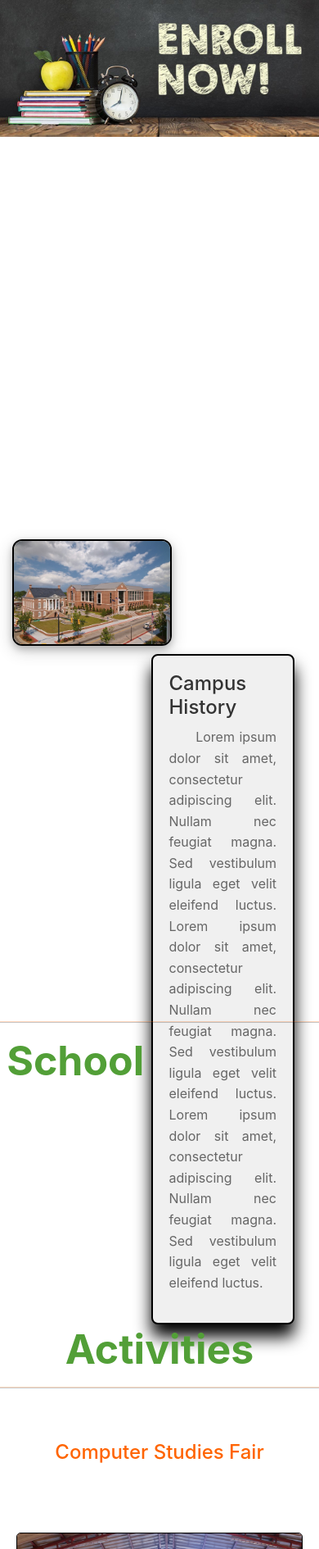
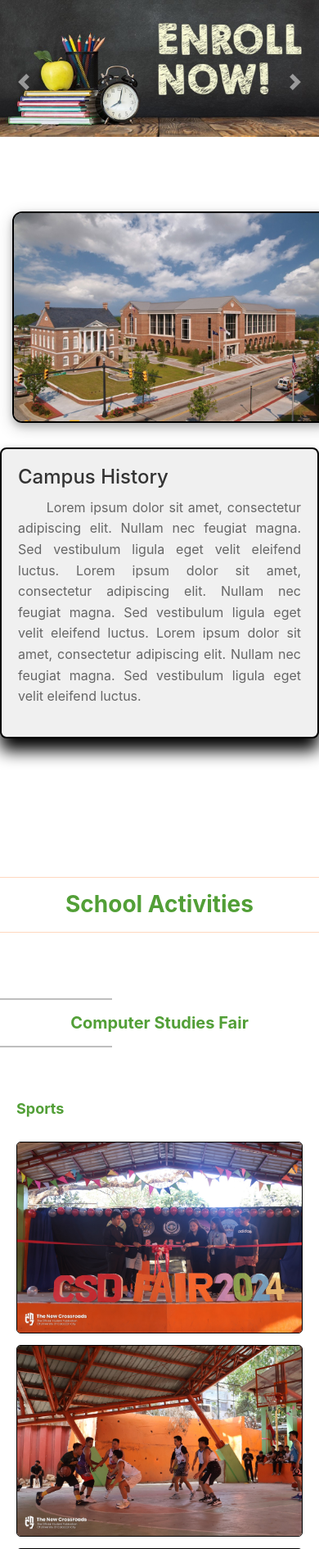
Before and after one commit to kaneki09999/enrollment-database, a PHP site: page / in a window 390 px wide; the page is wider, and only the part inside the window is pictured. Shown: the part 272-2162 px from the top of that part at 82% size. Run offline with PHP 8.4, Linux system fonts and the light colour scheme; some libraries are stand-ins or nearby versions.

Commit message:
responsive

```diff
--- a/index.php
+++ b/index.php
@@ -10,6 +10,9 @@ include "include/header.php";
     <title>Image Animation</title>
     <link rel="stylesheet" href="https://stackpath.bootstrapcdn.com/bootstrap/4.5.2/css/bootstrap.min.css">
     <style>
+        body{
+            overflow-x: hidden;
+        }
         .image-container {
             float: left;
             margin: 10px;
@@ -66,19 +69,30 @@ include "include/header.php";
         h3 {
             text-align: center;
             color: #529f37;
-            font-weight: bold; /* Makes the text bold */
-            font-size: 50px; /* Large size for the text */
+            font-weight: bold;
+            font-size: 50px;
             opacity: 0;
             transform: translateY(100px);
             transition: opacity 0.5s, transform 0.5s;
         }
 
         h4 {
-            color: #FF6400;
+            font-weight: bold;
+            font-size: 30px;
+            color: #529f37;
             text-align: center;
             opacity: 0;
             transform: translateY(100px);
             transition: opacity 0.5s, transform 0.5s;
+        }
+
+        h5{
+            font-weight: bold;
+            font-size: 30px;
+            color: #529f37;
+            float: left;
+            margin-left: 60px;
+
         }
 
         .float-left-shadow {
@@ -121,7 +135,7 @@ include "include/header.php";
             float: right;
             margin-right: 30px;
             opacity: 0;
-            transform: translateX(100px); /* Change from translateY to translateX */
+            transform: translateX(100px);
             transition: opacity 0.5s, transform 0.5s;
         }
 
@@ -149,12 +163,66 @@ include "include/header.php";
             text-align: justify;
         }
 
+        .custom-hr {
+        height: 15px;
+        border: none;
+        background-color: #FF6400;
+        }
+
         /* Footer styles */
         footer {
             background-color: #529f37;
             color: #fff;
             padding: 20px 0;
             text-align: center;
+        }
+
+
+        @media (max-width: 768px) {
+            h3 {
+                font-size: 36px;
+            }
+
+            h4 {
+                font-size: 24px;
+            }
+
+            h5 {
+                font-size: 20px;
+                margin-left: 30px;
+            }
+
+            .carousel-item {
+                height: 300px;
+            }
+
+            .description-container {
+                width: 100%;
+                margin: 20px 0;
+            }
+
+            .image-container {
+                width: 100%;
+            }
+        }
+
+        @media (max-width: 576px) {
+            h3 {
+                font-size: 28px;
+            }
+
+            h4 {
+                font-size: 20px;
+            }
+
+            h5 {
+                font-size: 18px;
+                margin-left: 20px;
+            }
+
+            .carousel-item {
+                height: 200px;
+            }
         }
     </style>
 </head>
@@ -205,14 +273,17 @@ include "include/header.php";
 
 <br><br><br><br><br><br><br><br><br><br><br><br><br><br><br><br><br><br><br><br><br><br>
 
-<hr style="size: 50px; border-color: #FF6400">
+<hr class="custom-hr" style="size: 50px; border-color: #FF6400">
 <h3>School Activities</h3>
-<hr style="size: 50px; border-color: #FF6400">
+<hr class="custom-hr" style="size: 50px; border-color: #FF6400">
 
 <br><br>
+<hr style="width: 35%; background-color: black;">
 <h4>Computer Studies Fair</h4>
+<hr style="width: 35%; background-color: black;">
 <br><br>
-
+<h5>Sports</h5>
+<br>
 <div class="gallery">
     <img src="./Course Logo/iamge.jpg" alt="Image 1">
     <img src="./Course Logo/image 2.jpg" alt="Image 2">
@@ -222,10 +293,32 @@ include "include/header.php";
     <img src="./Course Logo/image3.jpg" alt="Image 3">
 </div>
 
+
 <br><br>
+<h5>Student Skills</h5>
+<br>
+<div class="gallery">
+    <img src="./Course Logo/iamge.jpg" alt="Image 1">
+    <img src="./Course Logo/image 2.jpg" alt="Image 2">
+    <img src="./Course Logo/image3.jpg" alt="Image 3">
+    <img src="./Course Logo/iamge.jpg" alt="Image 1">
+    <img src="./Course Logo/image 2.jpg" alt="Image 2">
+    <img src="./Course Logo/image3.jpg" alt="Image 3">
+</div>
+
+
+
+
+
+
+<br><br>
+<hr style="width: 35%; background-color: black;">
 <h4>Computer Studies Exhibits</h4>
+<hr style="width: 35%; background-color: black;">
 <br>
+<h5>Capstone Thesis</h5>
 
+<br>
 <div class="gallery">
     <img src="./Course Logo/iamge.jpg" alt="Image 1">
     <img src="./Course Logo/image 2.jpg" alt="Image 2">
```
Also changed, not shown: student/index.php (+96 -65 lines).
